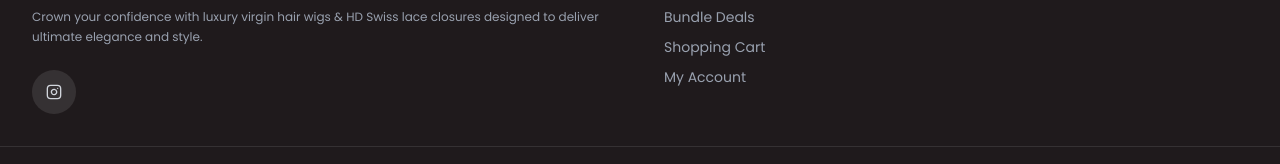
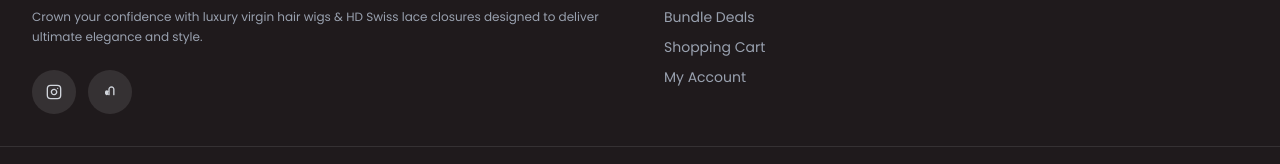
Before and after one commit to supportnoircreative/VersatileByVersha, a Next.js app: page / in a window 1280 px wide. Shown: the part 2296-2460 px from the top of the page. Built offline with nearby package versions, Linux system fonts and the light colour scheme; no server answers; the database is empty.

Commit message:
added thread link with icon

```diff
--- a/components/common/Footer.jsx
+++ b/components/common/Footer.jsx
@@ -57,6 +57,11 @@ export default function Footer() {
             <a href="https://www.instagram.com/versaceversha?igsh=NXUzbGVwM2g1bWZ5" target="_blank" className="min-w-[44px] min-h-[44px] rounded-full bg-white/10 flex items-center justify-center text-gray-300 hover:bg-luxe-rose hover:text-white transition-colors" aria-label="Instagram">
               <Instagram className="w-4 h-4" />
             </a>
+            <a href="https://www.threads.com/@versaceversha" target="_blank" className="min-w-[44px] min-h-[44px] rounded-full bg-white/10 flex items-center justify-center text-gray-300 hover:bg-luxe-rose hover:text-white transition-colors" aria-label="Threads">
+              <svg viewBox="0 0 24 24" fill="currentColor" className="w-4 h-4">
+                <path d="M14.25 5.25c-1.5 0-2.75 1.25-2.75 2.75v8c0 .55-.45 1-1 1s-1-.45-1-1v-8c0-2.62 2.13-4.75 4.75-4.75S18.75 5.38 18.75 8v8c0 .55-.45 1-1 1s-1-.45-1-1V8c0-1.5-1.25-2.75-2.75-2.75h.25zM7.25 9.25c-1.5 0-2.75 1.25-2.75 2.75v2c0 1.5 1.25 2.75 2.75 2.75S10 15.5 10 14v-2c0-1.5-1.25-2.75-2.75-2.75z"/>
+              </svg>
+            </a>
           </div>
         </div>
 
```
